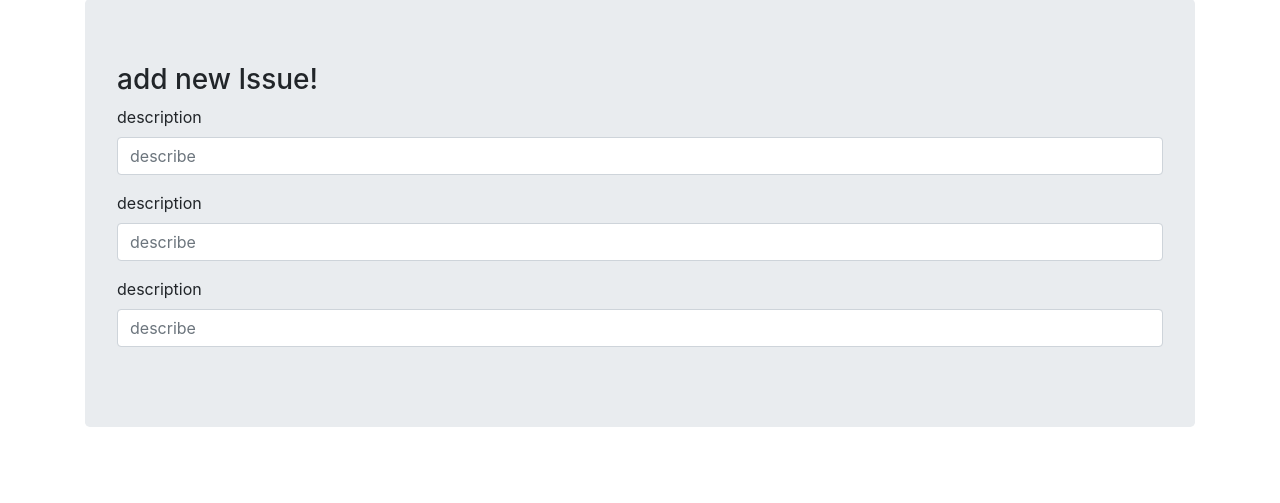
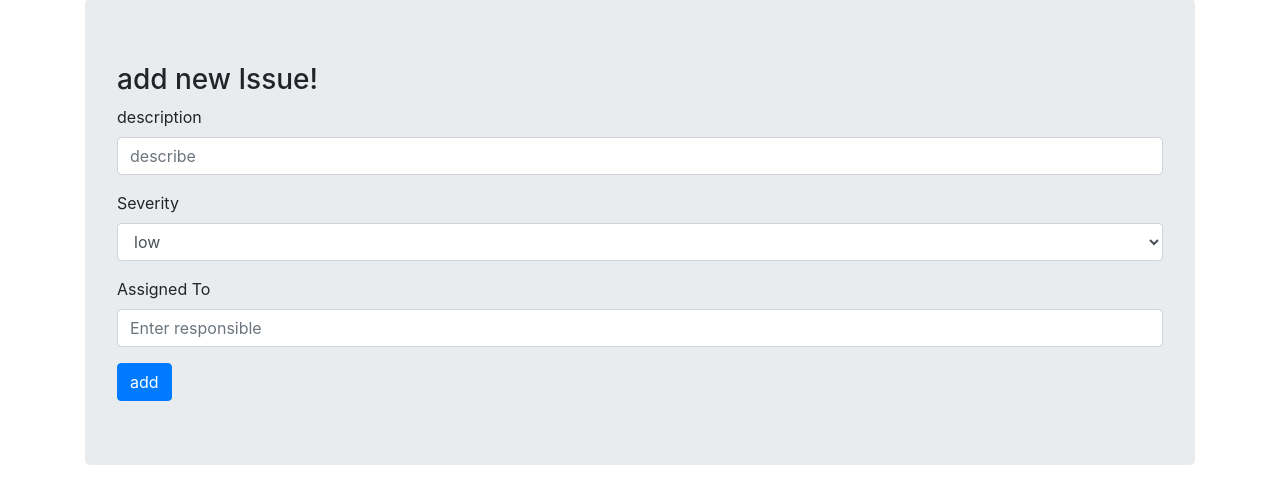
Before and after one commit to estebanmendez97/ticket, a plain HTML site: page index.html in a window 1280 px wide. Shown: the part 57-560 px from the top of the page. Drawn offline with nearby package versions, Linux system fonts and the light colour scheme.

Commit message:
added a selecter and button and change the label to what are the inputs are gone be used

```diff
--- a/index.html
+++ b/index.html
@@ -31,24 +31,28 @@
             />
           </div>
           <div class="form-group">
-            <label for="issueDescriptionInput">description</label>
+            <label for="issueSeverityInput">Severity</label>
+            <select id="issueSeverityInput" class="form-control">
+                <option value="low">low</option>
+                <option value="medium">medium</option>
+                <option value="high">high</option>
+            </select>
+          </div>
+          <div class="form-group">
+            <label for="issueAssignedToInput">Assigned To</label>
             <input
               type="text"
               class="form-control"
-              id="issueDescriptionInput"
-              placeholder="describe"
+              id="issueAssignTOInput"
+              placeholder="Enter responsible"
             />
           </div>
-          <div class="form-group">
-            <label for="issueDescriptionInput">description</label>
-            <input
-              type="text"
-              class="form-control"
-              id="issueDescriptionInput"
-              placeholder="describe"
-            />
+          <button type="submit" class="btn btn-primary">add</button>
+        </form>
+      </div>
+      <div class="col-lg-12">
+          <div id="issuesList">
           </div>
-        </form>
       </div>
     </div>
     <script>
```
